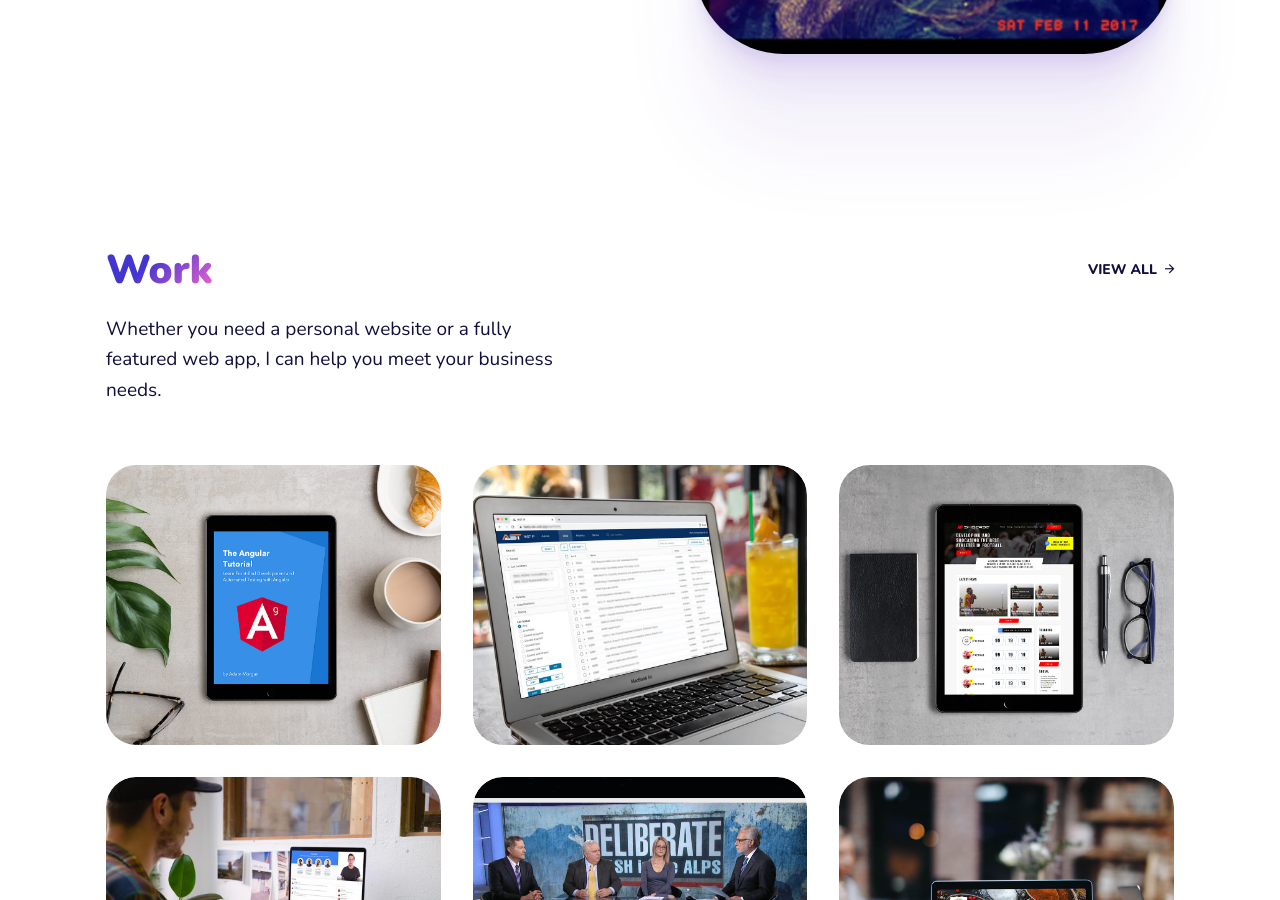
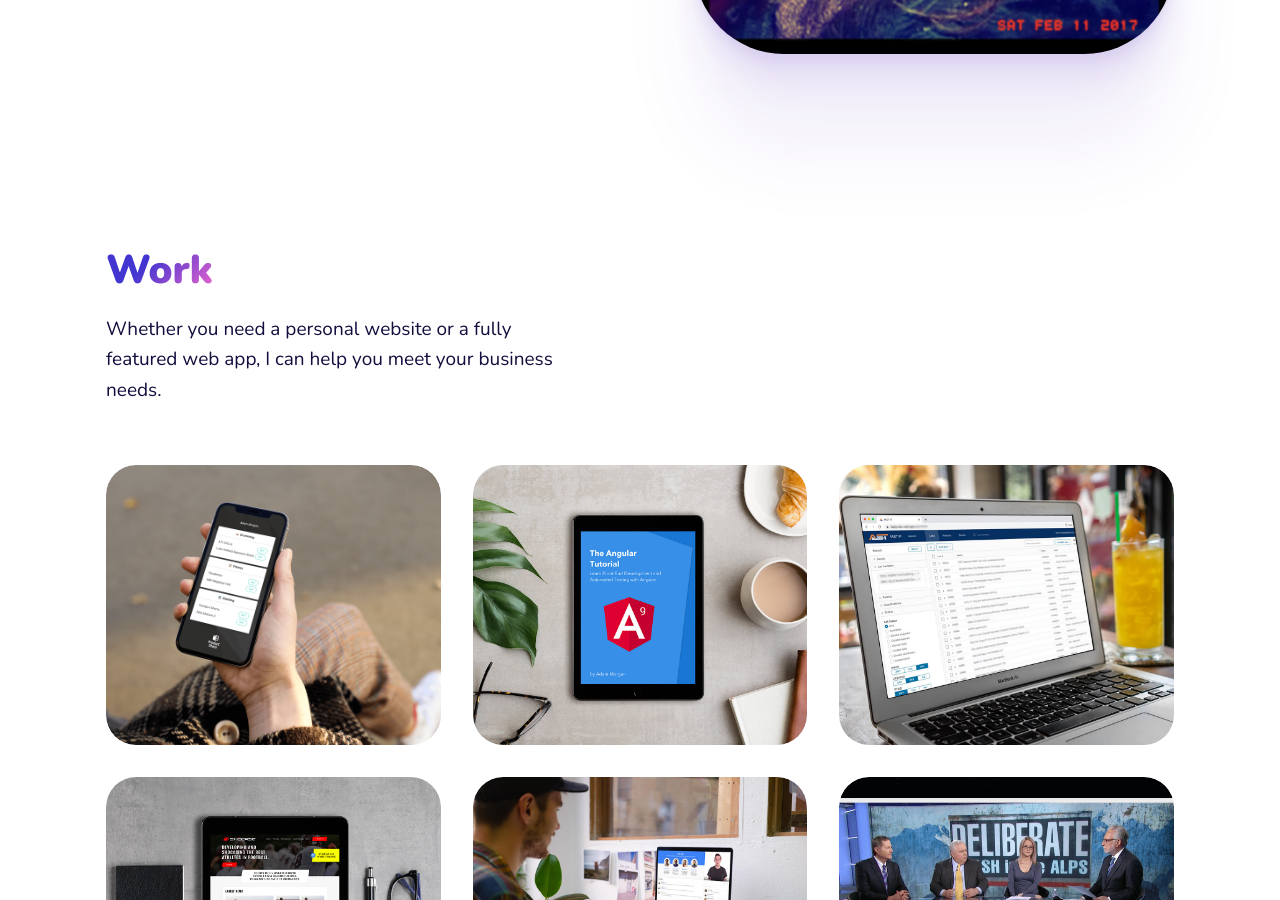
Before and after one commit to RawrStudioGH/jolafuente, a Jekyll site: the page built from index.html, in a window 1280 px wide and 900 px high, scrolled down 811 px. Built offline with Jekyll 4.4.1, drawn with Linux system fonts in a browser that asks for light colours.

Commit message:
Update section-projects.html

```diff
--- a/_includes/section-projects.html
+++ b/_includes/section-projects.html
@@ -8,7 +8,7 @@
           <div class="section__info">
             <div class="section__head">
               <h2 class="section__title">{{ site.data.settings.projects__settings.projects__title }}</h2>
-              <a class="section__link" href="{{ '/projects' | relative_url }}">View all <i class="ion ion-md-arrow-forward"></i></a>
+             <!-- <a class="section__link" href="{{ '/projects' | relative_url }}">View all <i class="ion ion-md-arrow-forward"></i></a>-->
             </div>
             {% if site.data.settings.projects__settings.projects__description %}
               <p class="section__description">{{ site.data.settings.projects__settings.projects__description }}</p>
@@ -16,7 +16,7 @@
           </div>
 
           <div class="row">
-            {% for project in site.projects reversed limit:6 %}
+            {% for project in site.projects reversed limit:15 %}
             <article class="project col col-4 col-d-6 col-t-12">
               <div class="project__content">
                 <a href="{{ project.url }}" class="project__image">
```
